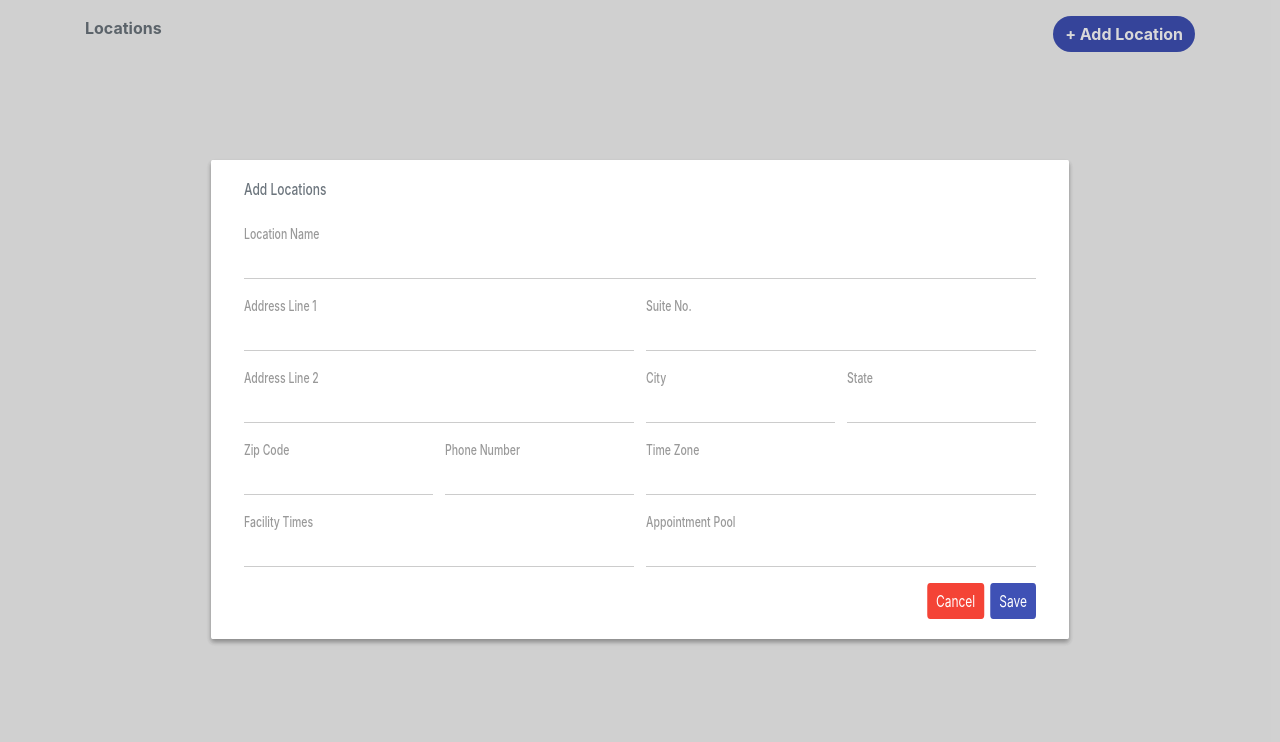
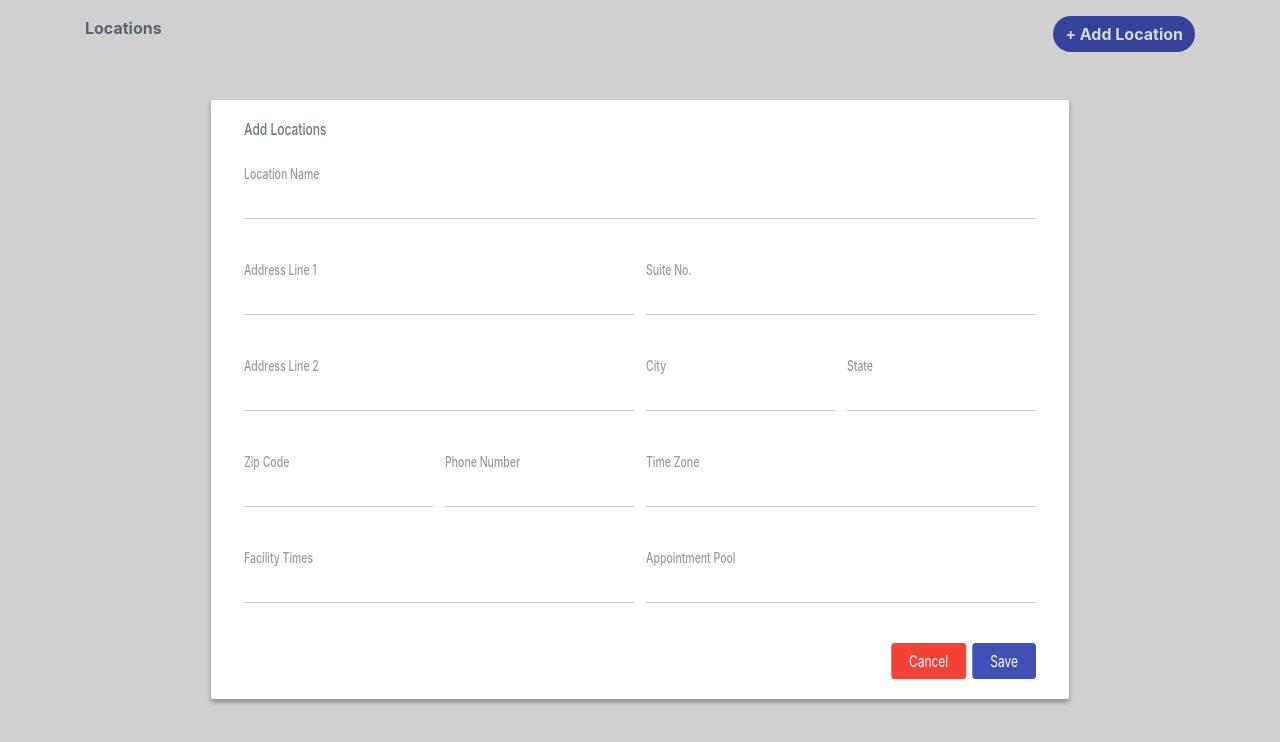
Before and after one commit to abhaykumar01234/react_modal_portal, a React (Create React App) app: page / in a window 1280 px wide. Both pictures are taken after a click on the button "+ Add Location". Shown: the top 742 px of the page. Built offline with nearby package versions, Linux system fonts and the light colour scheme.

Commit message:
added form hook and validation errors

```diff
--- a/package.json
+++ b/package.json
@@ -4,7 +4,6 @@
   "private": true,
   "dependencies": {
     "dexie": "^3.0.1",
-    "input-format": "^0.3.0",
     "node-sass": "^4.14.1",
     "react": "^16.13.1",
     "react-dom": "^16.13.1",
--- a/src/components/AddLocationForm.jsx
+++ b/src/components/AddLocationForm.jsx
@@ -1,9 +1,27 @@
-import React, { useState } from "react";
+import React from "react";
 import LabelInput from "./LabelInput";
-import locationdb, { bulkcreate, getData } from "../Module";
+import { useForm } from "./utils/hooks";
+import locationdb, { bulkcreate, getData } from "./utils/db";
 
 const AddLocationForm = ({ toggle }) => {
-  const [formData, setFormData] = useState({
+  let db = locationdb("LocationDB", {
+    location: `++id,locname,address,phone,timezone,facility,appointment`,
+  });
+
+  const validateKeys = (values) => ({
+    locationNm: [
+      [values.locationNm.length === 0, "*Location Is Required Field"],
+    ],
+    zipCode: [[values.zipCode.length < 5, "5-10 characters only"]],
+  });
+
+  const handleSubmit = () => {
+    handleSubmitFromForm();
+  };
+
+  const { values, errors, refreshErrors, onChange, onSubmit } = useForm(
+    handleSubmit,
+    {
       locationNm: "",
       addressLine1: "",
       addressLine2: "",
@@ -15,38 +33,38 @@ const AddLocationForm = ({ toggle }) => {
       state: "",
       timeZone: "",
       appointmentPool: "",
+    },
+    validateKeys
+  );
+
+  const {
+    locationNm,
+    addressLine1,
+    addressLine2,
+    zipCode,
+    phoneNo,
+    facilityTimes,
+    suiteNo,
+    city,
+    state,
+    timeZone,
+    appointmentPool,
+  } = values;
+
+  const handleSubmitFromForm = () => {
+    let flag = bulkcreate(db.location, {
+      locname: locationNm,
+      address: `${suiteNo} ${addressLine1} ${addressLine2} ${city} ${state} ${zipCode}`,
+      phone: phoneNo,
+      timezone: timeZone,
+      facility: facilityTimes,
+      appointment: appointmentPool,
     });
-
-  let db = locationdb('LocationDB', {
-    location: `++id,locname,address,phone,timezone,facility,appointment`
-  })
-
-  const [editMode, setEditMode] = useState(false);
-
-  const handleChange = (e) => {
-    setFormData({
-      ...formData,
-      [e.target.name]: e.target.value,
-    });
-    setEditMode(true);
-  };
-
-  const handleClick = (e) => {
-    let flag = bulkcreate(db.location, {
-        locname: formData.locationNm,
-        address: formData.suiteNo + ' ' + formData.addressLine1 + ' ' + formData.addressLine2 + ' ' + formData.city +
-         ' ' + formData.state + ' ' + formData.zipCode,
-        phone: formData.phoneNo,
-        timezone: formData.timeZone,
-        facility: formData.facilityTimes,
-        appointment: formData.appointmentPool
-    })
     console.log(flag);
-    if(flag) {
-      getData(db.location)
-    }
-    else {
-      console.log('Please insert data..');
+    if (flag) {
+      getData(db.location);
+    } else {
+      console.log("Please insert data..");
     }
   };
 
@@ -59,10 +77,10 @@ const AddLocationForm = ({ toggle }) => {
           lblTxt={"Location Name"}
           inputNm={"locationNm"}
           className="flex-fill"
-          value={formData.locationNm}
-          onChange={handleChange}
-          editMode={editMode}
-          onBlur={() => setEditMode(false)}
+          value={locationNm}
+          error={errors.locationNm}
+          onChange={onChange}
+          refreshErrors={refreshErrors}
         />
       </article>
       <article className="d-flex">
@@ -72,20 +90,20 @@ const AddLocationForm = ({ toggle }) => {
             lblTxt={"Address Line 1"}
             inputNm={"addressLine1"}
             className="flex-fill"
-            value={formData.addressLine1}
-            onChange={handleChange}
-            editMode={editMode}
-            onBlur={() => setEditMode(false)}
+            value={addressLine1}
+            error={errors.addressLine1}
+            onChange={onChange}
+            refreshErrors={refreshErrors}
           />
           {/* line 3 */}
           <LabelInput
             lblTxt={"Address Line 2"}
             inputNm={"addressLine2"}
             className="flex-fill"
-            value={formData.addressLine2}
-            onChange={handleChange}
-            editMode={editMode}
-            onBlur={() => setEditMode(false)}
+            value={addressLine2}
+            error={errors.addressLine2}
+            onChange={onChange}
+            refreshErrors={refreshErrors}
           />
           {/* line 4 */}
           <article className="d-flex">
@@ -93,20 +111,25 @@ const AddLocationForm = ({ toggle }) => {
               lblTxt={"Zip Code"}
               inputNm={"zipCode"}
               className="flex-fill"
-              value={formData.zipCode}
-              onChange={handleChange}
-              editMode={editMode}
-              onBlur={() => setEditMode(false)}
+              value={zipCode}
+              error={errors.zipCode}
+              onChange={onChange}
+              refreshErrors={refreshErrors}
+              size={10}
+              style={{ textTransform: "uppercase" }}
+              regexClass={/[0-9A-Za-z]/}
             />
             <aside className="px-2"></aside>
             <LabelInput
               lblTxt={"Phone Number"}
               inputNm={"phoneNo"}
               className="flex-fill"
-              value={formData.phoneNo}
-              onChange={handleChange}
-              editMode={editMode}
-              onBlur={() => setEditMode(false)}
+              value={phoneNo}
+              error={errors.phoneNo}
+              onChange={onChange}
+              refreshErrors={refreshErrors}
+              regexClass={/[0-9-()]/}
+              size={12}
             />
           </article>
           {/* line 5 */}
@@ -114,10 +137,10 @@ const AddLocationForm = ({ toggle }) => {
             lblTxt={"Facility Times"}
             inputNm={"facilityTimes"}
             className="flex-fill"
-            value={formData.facilityTimes}
-            onChange={handleChange}
-            editMode={editMode}
-            onBlur={() => setEditMode(false)}
+            value={facilityTimes}
+            error={errors.facilityTimes}
+            onChange={onChange}
+            refreshErrors={refreshErrors}
           />
         </div>
         <aside className="px-2"></aside>
@@ -127,10 +150,10 @@ const AddLocationForm = ({ toggle }) => {
             lblTxt={"Suite No."}
             inputNm={"suiteNo"}
             className="flex-fill"
-            value={formData.suiteNo}
-            onChange={handleChange}
-            editMode={editMode}
-            onBlur={() => setEditMode(false)}
+            value={suiteNo}
+            error={errors.suiteNo}
+            onChange={onChange}
+            refreshErrors={refreshErrors}
           />
           {/* line 3 */}
           <article className="d-flex">
@@ -138,20 +161,20 @@ const AddLocationForm = ({ toggle }) => {
               lblTxt={"City"}
               inputNm={"city"}
               className="flex-fill"
-              value={formData.city}
-              onChange={handleChange}
-              editMode={editMode}
-              onBlur={() => setEditMode(false)}
+              value={city}
+              error={errors.city}
+              onChange={onChange}
+              refreshErrors={refreshErrors}
             />
             <aside className="px-2"></aside>
             <LabelInput
               lblTxt={"State"}
               inputNm={"state"}
               className="flex-fill"
-              value={formData.state}
-              onChange={handleChange}
-              editMode={editMode}
-              onBlur={() => setEditMode(false)}
+              value={state}
+              error={errors.state}
+              onChange={onChange}
+              refreshErrors={refreshErrors}
             />
           </article>
           {/* line 4 */}
@@ -159,32 +182,33 @@ const AddLocationForm = ({ toggle }) => {
             lblTxt={"Time Zone"}
             inputNm={"timeZone"}
             className="flex-fill"
-            value={formData.timeZone}
-            onChange={handleChange}
-            editMode={editMode}
-            onBlur={() => setEditMode(false)}
+            value={timeZone}
+            error={errors.timeZone}
+            onChange={onChange}
+            refreshErrors={refreshErrors}
           />
           {/* line 5 */}
           <LabelInput
             lblTxt={"Appointment Pool"}
             inputNm={"appointmentPool"}
             className="flex-fill"
-            value={formData.appointmentPool}
-            onChange={handleChange}
-            editMode={editMode}
-            onBlur={() => setEditMode(false)}
+            value={appointmentPool}
+            error={errors.appointmentPool}
+            onChange={onChange}
+            refreshErrors={refreshErrors}
           />
         </div>
       </article>
       <aside className="d-flex justify-content-end">
         <button
-          className="btn formButton secondaryBg text-white"
+          className="btn formButton secondaryBg text-white px-4"
           onClick={toggle}
         >
           Cancel
         </button>
-        <button className="btn formButton primaryBg ml-2 text-white"
-          onClick={handleClick}
+        <button
+          className="btn formButton primaryBg ml-2 text-white px-4"
+          onClick={onSubmit}
         >
           Save
         </button>
--- a/src/components/LabelInput.jsx
+++ b/src/components/LabelInput.jsx
@@ -6,17 +6,38 @@ const LabelInput = ({
   className = "",
   value,
   onChange,
-  editMode,
-  onBlur,
+  error = "",
+  refreshErrors,
+  regexClass = /^[A-Za-z0-9\s]$/,
+  size,
   ...restProps
 }) => {
   // console.log("rendering labelInput", inputNm);
 
+  const handleBlur = () => {
+    refreshErrors(inputNm);
+  };
+
+  const handleKeyPress = (e) => {
+    let key = e.keyCode || e.which;
+    key = String.fromCharCode(key);
+    // 32:space, 9:tab, 8:backspace, 46:delete, 16:shift 17:ctrl 18:alt
+    if (
+      // ![32, 9, 8, 17, 18, 46].includes(e.which) &&
+      // [16].includes(e.which) &&
+      !regexClass.test(key) ||
+      (size && value.length >= size)
+    ) {
+      e.returnValue = false;
+      if (e.preventDefault) e.preventDefault();
+    }
+  };
+
   return (
     <section
       className={`d-flex flex-column flex-column-reverse mb-3 px-0 ${className}`}
-      {...restProps}
     >
+      <aside className="text-danger">{!!error ? error : ""}&nbsp;</aside>
       <input
         className="formInput"
         type="text"
@@ -27,7 +48,9 @@ const LabelInput = ({
         autoCapitalize={"none"}
         value={value}
         onChange={onChange}
-        onBlur={onBlur}
+        onBlur={handleBlur}
+        onKeyPress={handleKeyPress}
+        {...restProps}
       />
       <label htmlFor={inputNm} className="formLabel d-block">
         {lblTxt}
@@ -36,9 +59,12 @@ const LabelInput = ({
   );
 };
 
+// when false => component will rerender
+// when true => component will not update
+// !shouldComponentUpdate
 function arePropsEqual(prevProp, nextProp) {
   return (
-    prevProp.value === nextProp.value && prevProp.editMode === nextProp.editMode
+    prevProp.value === nextProp.value && prevProp.onChange === nextProp.onChange
   );
 }
 
--- /dev/null
+++ b/src/components/utils/db.js
@@ -0,0 +1,48 @@
+import Dexie from "dexie";
+
+const locationdb = (dbname, table) => {
+  const db = new Dexie(dbname);
+  db.version(1).stores(table);
+  db.open();
+
+  return db;
+};
+
+const bulkcreate = (dbtable, data) => {
+  let flag = empty(data);
+  if (flag) {
+    dbtable.bulkAdd([data]);
+  }
+  return flag;
+};
+
+//Empty validation check
+const empty = (object) => {
+  let flag = false;
+
+  for (const value in object) {
+    if (object[value] !== "" && object.hasOwnProperty(value)) {
+      flag = true;
+    } else {
+      flag = false;
+    }
+  }
+  return flag;
+};
+
+//get data from the database
+const getData = (dbtable) => {
+  //let index = 0
+  //let obj = {}
+
+  dbtable.count((count) => {
+    if (count) {
+      dbtable.each((table) => {
+        console.log(table);
+      });
+    }
+  });
+};
+
+export default locationdb;
+export { bulkcreate, getData };
--- /dev/null
+++ b/src/components/utils/hooks.js
@@ -0,0 +1,77 @@
+import { useState, useEffect, useRef } from "react";
+
+export const useForm = (callback, initialState = {}, validateKeys) => {
+  const [values, setValues] = useState(initialState);
+  const [errors, setErrors] = useState({});
+
+  const [editDone, setEditDone] = useState(false);
+
+  let onChange = useRef((e) => {
+    setValues({ ...values, [e.target.name]: e.target.value });
+  });
+
+  useEffect(() => {
+    if (editDone) {
+      onChange.current = (e) => {
+        setValues({ ...values, [e.target.name]: e.target.value });
+      };
+      setEditDone(false);
+    }
+  }, [editDone, values]);
+
+  const validate = (values, errKey) => {
+    let validChecks = validateKeys(values);
+    let errors = {};
+
+    if (!!errKey) {
+      validChecks[errKey] &&
+        validChecks[errKey].forEach((val) => {
+          if (val[0]) errors[errKey] = val[1];
+        });
+    } else {
+      for (const [key, checks] of Object.entries(validChecks)) {
+        checks.forEach((val) => {
+          if (val[0]) errors[key] = val[1];
+        });
+      }
+    }
+
+    return errors;
+  };
+
+  const onSubmit = (e) => {
+    e && e.preventDefault();
+    const errObj = validate(values);
+
+    if (Object.keys(errObj).length === 0) {
+      callback();
+      setValues(initialState); //if not redirected
+      setErrors({});
+    } else {
+      setErrors(errObj);
+    }
+  };
+
+  const refreshErrors = (errKey) => {
+    // console.log("refreshErrors", errKey);
+    let errKeyObj = validate(values, errKey);
+
+    if (!!errKey) {
+      // error removed case
+      if (Object.keys(errKeyObj).length === 0) {
+        delete errors[errKey];
+        setErrors({ ...errors });
+      } else setErrors({ ...errors, ...errKeyObj });
+    } else setErrors(validate(values));
+
+    setEditDone(true);
+  };
+
+  return {
+    onChange: onChange.current,
+    onSubmit,
+    errors,
+    values,
+    refreshErrors,
+  };
+};
```
Also changed, not shown: src/Module.js (deleted, +0 -51 lines), 2 other files (tests, documents, lock files or other folders). Lines whose indentation alone changed are shown as unchanged.
